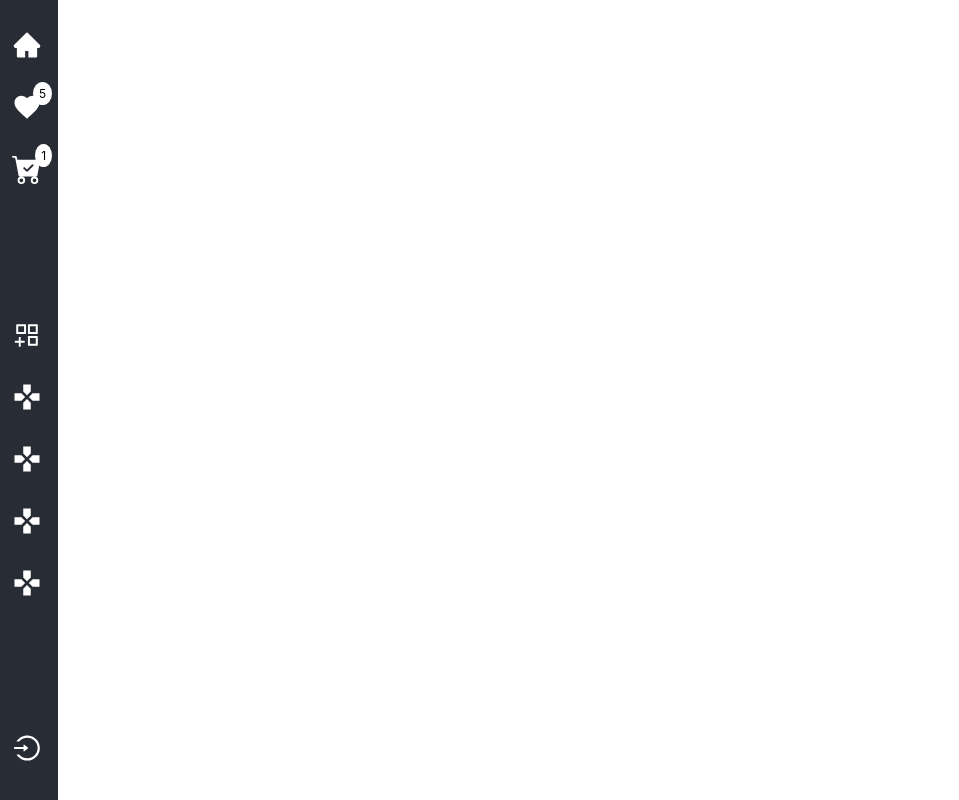
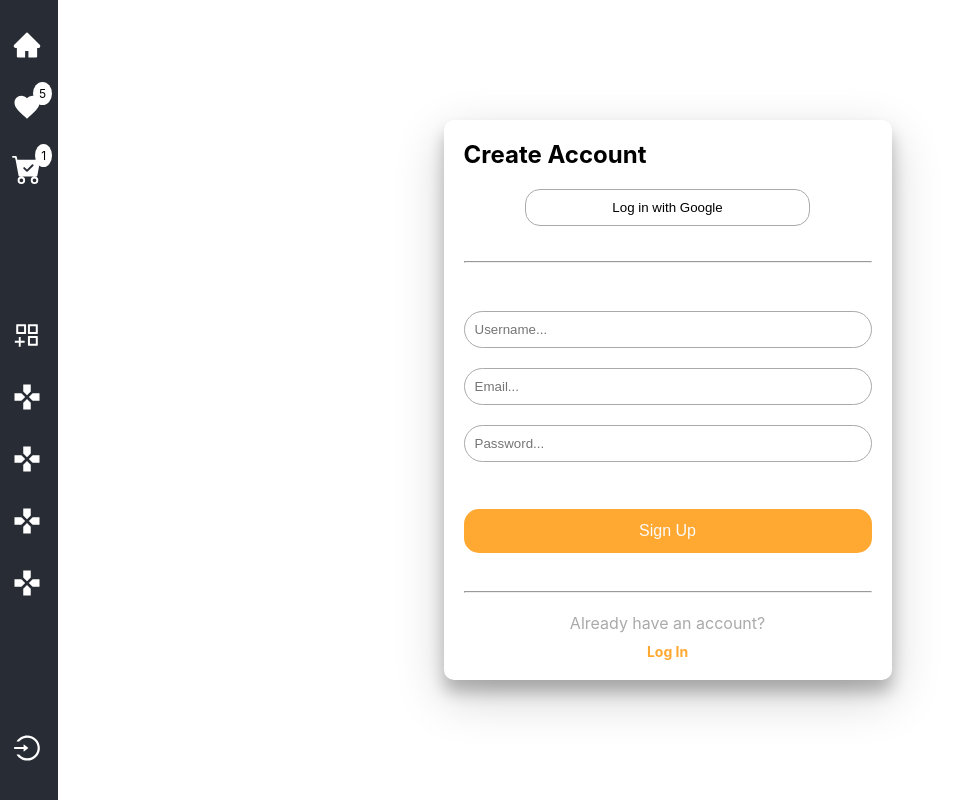
Before and after one commit to bamioezequiel/project-videogames, a React (Create React App) app in the folder client/: page /signup in a window 1280 px wide. Before the commit this address had no page. Shown: the whole page, without its empty margins (0-959 px from the left). Built offline with nearby package versions, Linux system fonts and the light colour scheme.

Commit message:
fixed components

```diff
--- a/client/src/App.tsx
+++ b/client/src/App.tsx
@@ -1,9 +1,11 @@
+import "./App.css";
+import { BrowserRouter, Route, Routes } from "react-router-dom";
 import Home from "./components/Home/Home";
-import { BrowserRouter, Route, Routes } from "react-router-dom";
 import Nav from "./components/Nav/Nav";
 import Detail from "./components/Detail/Detail";
-import "./App.css";
 import Store from "./components/Store/Store";
+import Login from "./components/Login/Login";
+import Signup from "./components/Singup/Signup";
 
 function App() {
   return (
@@ -14,6 +16,8 @@ function App() {
           <Route path="/" element={<Home />} />
           <Route path="/store" element={<Store />} />
           <Route path="/detail/:id" element={<Detail />} />
+          <Route path="/login" element={<Login />} />
+          <Route path="/signup" element={<Signup />} />
         </Routes>
       </BrowserRouter>
     </div>
--- a/client/src/components/Detail/Detail.module.css
+++ b/client/src/components/Detail/Detail.module.css
@@ -61,7 +61,7 @@
 
 .detail_btn_container {
     display: flex;
-    justify-content: end;
+    justify-content: flex-end;
     width: 100%;
     margin: 20px 0;
 }
--- /dev/null
+++ b/client/src/components/Login/Login.module.css
@@ -0,0 +1,90 @@
+.login_container {
+  display: flex;
+  justify-content: center;
+  align-items: center;
+  width: 100%;
+  height: 100vh;
+}
+
+.login_content {
+  display: flex;
+  flex-direction: column;
+  border-radius: 10px;
+  width: 35vw;
+  height: 70vh;
+  padding: 20px;
+  box-shadow: 0 12px 16px 0 rgba(0, 0, 0, 0.24),
+    0 17px 50px 0 rgba(0, 0, 0, 0.19);
+}
+
+.login_content span {
+  color: #aaa;
+  margin: auto;
+  margin-bottom: 10px;
+}
+
+.login_title {
+  width: 100%;
+  margin-bottom: 20px;
+}
+
+.login_with {
+  width: 70%;
+  padding: 10px;
+  border: thin solid #aaa;
+  border-radius: 15px;
+  background-color: transparent;
+  text-align: center;
+  margin: auto;
+  margin-bottom: 15px;
+  cursor: pointer;
+}
+
+.login_line {
+  margin-top: 20px;
+  margin-bottom: 20px;
+}
+
+.login_btn {
+  padding: 13px;
+  border-radius: 15px;
+  color: var(--color-white);
+  font-size: 16px;
+  background-color: var(--main-color);
+  border: none;
+  cursor: pointer;
+}
+
+.login_btn_without_background {
+  background-color: transparent;
+  border: none;
+  text-decoration: none;
+  margin: 0 auto;
+  color: var(--main-color);
+  font-weight: bold;
+  font-size: 14px;
+  cursor: pointer;
+}
+
+.login_form_input_container {
+  display: flex;
+  flex-direction: column;
+}
+
+.login_form {
+  height: 50vh;
+  display: flex;
+  flex-direction: column;
+  justify-content: space-around;
+}
+
+.login_form_input_container > * {
+  margin-top: 10px;
+  margin-bottom: 10px;
+}
+
+.login_form_input {
+  padding: 10px;
+  border: thin solid #aaa;
+  border-radius: 20px;
+}
--- /dev/null
+++ b/client/src/components/Login/Login.tsx
@@ -0,0 +1,26 @@
+import React from 'react';
+import { NavLink } from 'react-router-dom';
+import s from './Login.module.css';
+
+export default function Login() {
+    return (
+        <div className={s.login_container}>
+            <div className={s.login_content}>
+                <h2 className={s.login_title}>Log In</h2>
+                <button className={s.login_with}>Log in with Google</button>
+                <hr className={s.login_line} />
+                <form action="" className={s.login_form}>
+                    <div className={s.login_form_input_container}>
+                        <input type="text" className={s.login_form_input} placeholder='Username...' />
+                        <input type="text" className={s.login_form_input} placeholder='Password...' />
+                    </div>
+                    <button className={s.login_btn}>Log In</button>
+                    <button className={s.login_btn_without_background}>Forgot Password?</button>
+                </form>
+                <hr className={s.login_line} />
+                <span>Don't have an account?</span>
+                <NavLink to='/signup' className={s.login_btn_without_background}>Sing up</NavLink>
+            </div>
+        </div>
+    )
+}
--- a/client/src/components/Nav/Nav.tsx
+++ b/client/src/components/Nav/Nav.tsx
@@ -1,15 +1,11 @@
-import React, { useState } from "react";
+import React from "react";
 import { NavLink } from "react-router-dom";
 import { AiFillHome, AiOutlineLogin, AiOutlineAppstoreAdd } from "react-icons/ai";
 import { MdGames, MdFavorite } from "react-icons/md";
-import { BsFillCartCheckFill, BsJustify } from "react-icons/bs";
+import { BsFillCartCheckFill } from "react-icons/bs";
 import s from "./Nav.module.css";
 
 export default function Nav() {
-  const [openNav, setOpenNav] = useState(false);
-  const handleOpen = () => {
-    setOpenNav(!openNav);
-  };
 
   return (
     <div className={s.nav_container}>
@@ -46,7 +42,7 @@ export default function Nav() {
             </NavLink>
           </div>
           <div className={s.nav_menu_col3}>
-            <NavLink to={"/"} className={`${s.nav_menu_item}`}>
+            <NavLink to={"/login"} className={`${s.nav_menu_item}`}>
               <AiOutlineLogin />
             </NavLink>
           </div>
--- /dev/null
+++ b/client/src/components/Singup/Signup.module.css
@@ -0,0 +1,90 @@
+.signup_container {
+  display: flex;
+  justify-content: center;
+  align-items: center;
+  width: 100%;
+  height: 100vh;
+}
+
+.signup_content {
+  display: flex;
+  flex-direction: column;
+  border-radius: 10px;
+  width: 35vw;
+  height: 70vh;
+  padding: 20px;
+  box-shadow: 0 12px 16px 0 rgba(0, 0, 0, 0.24),
+    0 17px 50px 0 rgba(0, 0, 0, 0.19);
+}
+
+.signup_content span {
+  color: #aaa;
+  margin: auto;
+  margin-bottom: 10px;
+}
+
+.signup_title {
+  width: 100%;
+  margin-bottom: 20px;
+}
+
+.signup_with {
+  width: 70%;
+  padding: 10px;
+  border: thin solid #aaa;
+  border-radius: 15px;
+  background-color: transparent;
+  text-align: center;
+  margin: auto;
+  margin-bottom: 15px;
+  cursor: pointer;
+}
+
+.signup_line {
+  margin-top: 20px;
+  margin-bottom: 20px;
+}
+
+.signup_btn {
+  padding: 13px;
+  border-radius: 15px;
+  color: var(--color-white);
+  font-size: 16px;
+  background-color: var(--main-color);
+  border: none;
+  cursor: pointer;
+}
+
+.signup_btn_without_background {
+  background-color: transparent;
+  border: none;
+  text-decoration: none;
+  margin: 0 auto;
+  color: var(--main-color);
+  font-weight: bold;
+  font-size: 14px;
+  cursor: pointer;
+}
+
+.signup_form_input_container {
+  display: flex;
+  flex-direction: column;
+}
+
+.signup_form {
+  height: 50vh;
+  display: flex;
+  flex-direction: column;
+  justify-content: space-around;
+}
+
+.signup_form_input_container > * {
+  margin-top: 10px;
+  margin-bottom: 10px;
+}
+
+.signup_form_input {
+  padding: 10px;
+  border: thin solid #aaa;
+  border-radius: 20px;
+}
--- /dev/null
+++ b/client/src/components/Singup/Signup.tsx
@@ -0,0 +1,26 @@
+import React from 'react';
+import { NavLink } from 'react-router-dom';
+import s from './Signup.module.css';
+
+export default function Signup() {
+    return (
+        <div className={s.signup_container}>
+            <div className={s.signup_content}>
+                <h2 className={s.signup_title}>Create Account</h2>
+                <button className={s.signup_with}>Log in with Google</button>
+                <hr className={s.signup_line} />
+                <form action="" className={s.signup_form}>
+                    <div className={s.signup_form_input_container}>
+                        <input type="text" className={s.signup_form_input} placeholder='Username...' />
+                        <input type="text" className={s.signup_form_input} placeholder='Email...' />
+                        <input type="text" className={s.signup_form_input} placeholder='Password...' />
+                    </div>
+                    <button className={s.signup_btn}>Sign Up</button>
+                </form>
+                <hr className={s.signup_line} />
+                <span>Already have an account?</span>
+                <NavLink to='/login' className={s.signup_btn_without_background}>Log In</NavLink>
+            </div>
+        </div>
+    )
+}
--- a/client/src/index.css
+++ b/client/src/index.css
@@ -4,7 +4,10 @@
 } */
 
 :root {
-  --main-color: #f4733b;
+  --main-color: #FFA932;
+  --color-gray: #aaa;
+  --color-white: #fafafa;
+  --color-black: #212121;
 }
 
 html {
```
